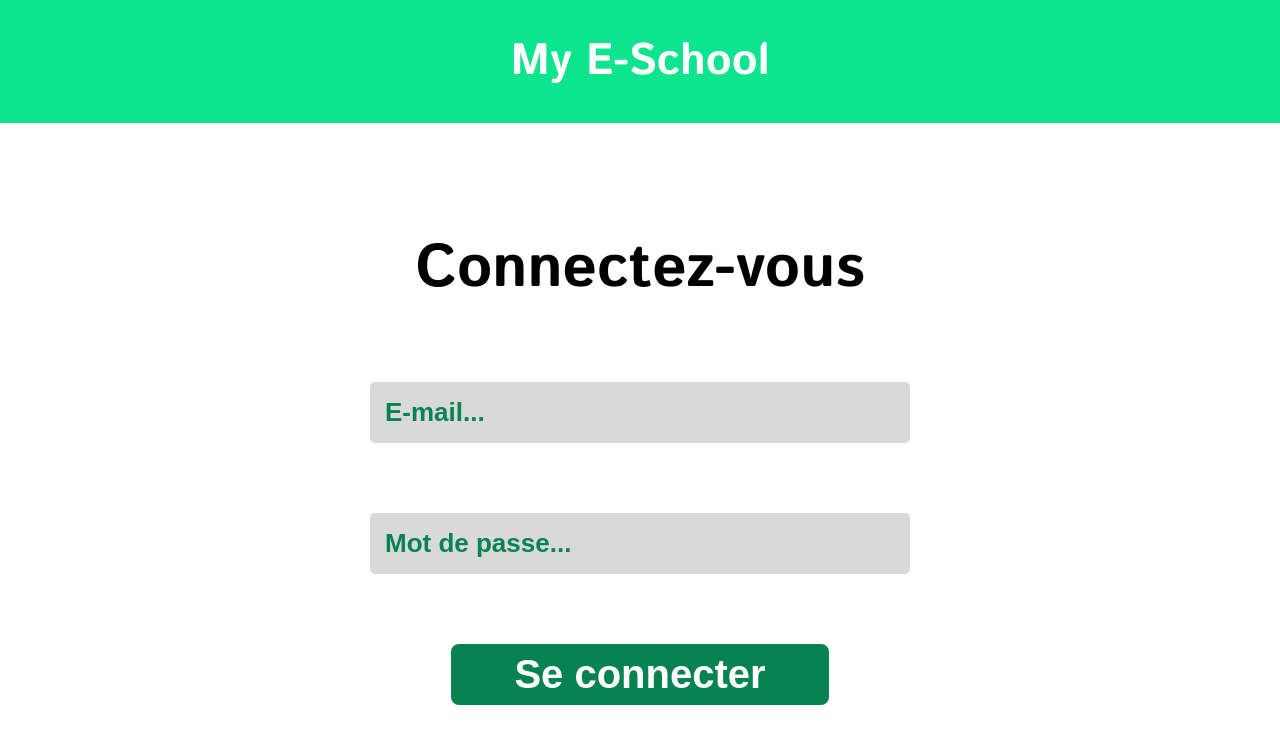
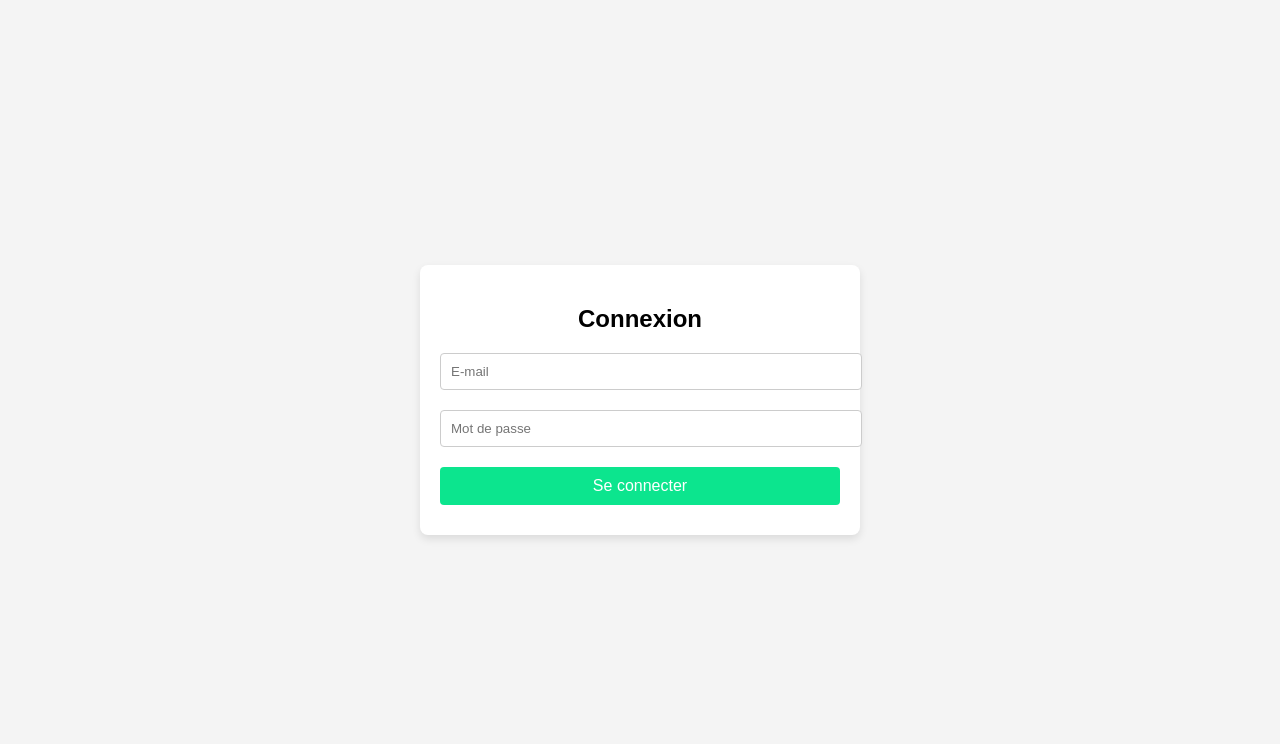
Before and after one commit to AnasOdouchene/CloudElearningPlatforme, a plain HTML site: page frontend/pages/login.html in a window 1280 px wide. Drawn offline with Linux system fonts and the light colour scheme.

Commit message:
modifier le code de login frontend

```diff
--- a/frontend/pages/login.html
+++ b/frontend/pages/login.html
@@ -4,128 +4,118 @@
 <head>
     <meta charset="UTF-8">
     <meta name="viewport" content="width=device-width, initial-scale=1.0">
-    <title>My E-School - Connexion</title>
-    <link href="https://fonts.googleapis.com/css2?family=Istok+Web:wght@400;700&display=swap" rel="stylesheet">
+    <title>Connexion - My E-School</title>
+    <script src="https://www.gstatic.com/firebasejs/9.15.0/firebase-app.js"></script>
+    <script src="https://www.gstatic.com/firebasejs/9.15.0/firebase-auth.js"></script>
     <style>
-        /* Style général */
-        * {
-            margin: 0;
-            padding: 0;
-            box-sizing: border-box;
-            font-weight: bold;
-        }
-
+        /* Styles de base */
         body {
-            font-family: 'Istok Web', sans-serif;
+            font-family: Arial, sans-serif;
             display: flex;
             justify-content: center;
             align-items: center;
-            height: 60vh;
+            height: 100vh;
+            margin: 0;
+            background-color: #f4f4f4;
         }
 
-        /* En-tête */
-        .header {
-            background-color: #0CE58E;
-            width: 100%;
-            padding: 30px;
+        .login-container {
+            width: 400px;
+            padding: 20px;
+            background: white;
+            border-radius: 8px;
+            box-shadow: 0px 4px 8px rgba(0, 0, 0, 0.1);
             text-align: center;
-            position: absolute;
-            top: 0;
         }
 
-        .title {
-            color: white;
-            font-size: 44px;
-            margin: 0;
+        .login-container h2 {
+            margin-bottom: 20px;
         }
 
-        /* Conteneur du formulaire */
-        .register-container {
-            background-color: white;
-            padding: 30px;
-            text-align: center;
-            max-width: 600px;
+        input {
             width: 100%;
-            margin-top: 450px;
-            align-items: center;
-            /* Ajustement pour éviter la superposition avec l'en-tête */
+            padding: 10px;
+            margin-bottom: 20px;
+            border: 1px solid #ccc;
+            border-radius: 4px;
         }
 
-        .register-container h2 {
-            margin-bottom: 70px;
-            font-size: 60px;
-            color: black;
+        button {
+            width: 100%;
+            padding: 10px;
+            background-color: #0CE58E;
+            border: none;
+            color: white;
+            font-size: 16px;
+            border-radius: 4px;
+            cursor: pointer;
         }
 
-        /* Formulaire */
-        .register-form {
-            display: flex;
-            flex-direction: column;
-            gap: 50px;
+        button:hover {
+            background-color: #078351;
         }
 
-        .input-group {
-            display: flex;
-            gap: 10px;
-        }
-
-        input[type="text"],
-        input[type="email"],
-        input[type="password"] {
-            padding: 15px;
-            font-size: 26px;
-            border: 1px ;
-            border-radius: 5px;
-            width: 100%;
-            box-sizing: border-box;
-            background-color: #D9D9D9;
-            color: #078351;
-            font: bolder;
-            margin-bottom: 20px;
-
-        }
-        input[type="email"]::placeholder,
-        input[type="password"]::placeholder {
-            color: #078351;
-            opacity: 1;
-        }
-
-
-        /* Bouton de soumission */
-        button[type="submit"] {
-            background-color: #078351;
-            color: white;
-            font-size: 40px;
-            padding: 8px 25px;
-            border: none;
-            border-radius: 8px;
-            cursor: pointer;
-            transition: background-color 0.3s ease;
-            width: 70%;
-            max-width: 600px;
-            margin: 0 auto;
-        }
-
-        button[type="submit"]:hover {
-            background-color: #0CE58E;
+        #responseMessage {
+            margin-top: 10px;
+            font-size: 14px;
         }
     </style>
 </head>
 
 <body>
-    <header class="header">
-        <h1 class="title">My E-School</h1>
-    </header>
+<div class="login-container">
+    <h2>Connexion</h2>
+    <form id="loginForm">
+        <input type="email" id="email" placeholder="E-mail" required>
+        <input type="password" id="password" placeholder="Mot de passe" required>
+        <button type="submit">Se connecter</button>
+    </form>
+    <div id="responseMessage"></div>
+</div>
 
-    <main class="register-container">
-        <h2>Connectez-vous</h2>
-        <form action="#" method="post" class="register-form">
-            <input type="email" placeholder="E-mail..." required>
-            <input type="password" placeholder="Mot de passe..." required>
+<script>
+    const firebaseConfig = {
+        apiKey: "VOTRE_API_KEY",
+        authDomain: "VOTRE_AUTH_DOMAIN",
+        projectId: "VOTRE_PROJECT_ID",
+        storageBucket: "VOTRE_STORAGE_BUCKET",
+        messagingSenderId: "VOTRE_SENDER_ID",
+        appId: "VOTRE_APP_ID"
+    };
 
-            <button type="submit">Se connecter</button>
-        </form>
-    </main>
+    const app = firebase.initializeApp(firebaseConfig);
+    const auth = firebase.auth();
+
+    document.getElementById('loginForm').addEventListener('submit', async (event) => {
+        event.preventDefault();
+        const email = document.getElementById('email').value;
+        const password = document.getElementById('password').value;
+        const responseMessage = document.getElementById('responseMessage');
+
+        try {
+            const userCredential = await firebase.auth().signInWithEmailAndPassword(email, password);
+            const idToken = await userCredential.user.getIdToken();
+
+            const response = await fetch('http://localhost:8080/login', {
+                method: 'POST',
+                headers: { 'Content-Type': 'application/x-www-form-urlencoded' },
+                body: new URLSearchParams({ idToken }),
+            });
+
+            if (response.ok) {
+                const userData = await response.json();
+                responseMessage.style.color = "green";
+                responseMessage.textContent = `Bienvenue, ${userData.firstName}! Connexion réussie.`;
+            } else {
+                responseMessage.style.color = "red";
+                responseMessage.textContent = "Erreur lors de la connexion.";
+            }
+        } catch (error) {
+            responseMessage.style.color = "red";
+            responseMessage.textContent = `Erreur : ${error.message}`;
+        }
+    });
+</script>
 </body>
 
 </html>
```
